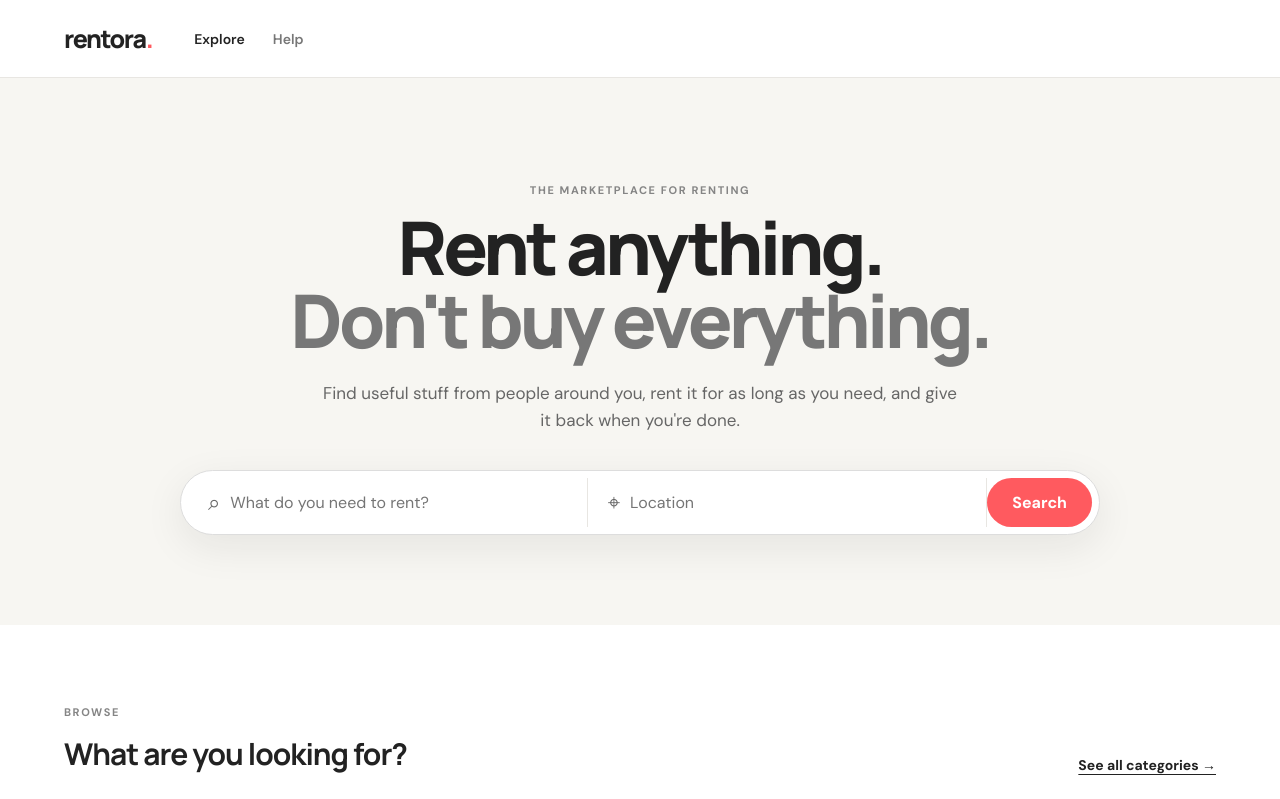
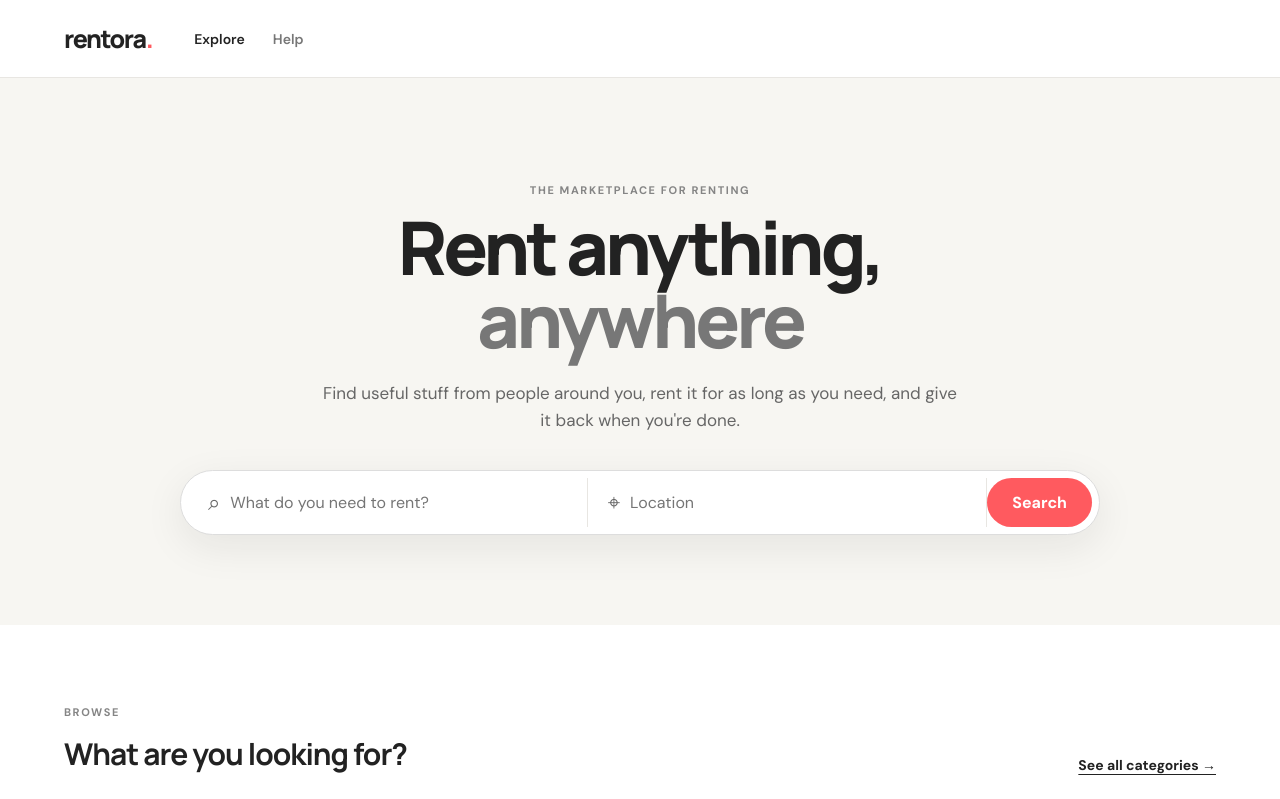
Before and after one commit to rentora-usa/rentora-usa.github.io, a plain HTML site: page index.html in a window 1280 px wide. Shown: the top 799 px of the page. Drawn offline with Linux system fonts and the light colour scheme; no server answers.

Commit message:
Changing tagline

```diff
--- a/index.html
+++ b/index.html
@@ -31,7 +31,7 @@
     <section class="hero">
       <div class="hero-inner">
         <p class="eyebrow">The marketplace for renting</p>
-        <h1>Rent anything.<br><em>Don't buy everything.</em></h1>
+        <h1>Rent anything,<br><em>anywhere</em></h1>
         <p class="hero-copy">Find useful stuff from people around you, rent it for as long as you need, and give it back when you're done.</p>
 
         <form class="search-bar" id="homeSearch">
```
